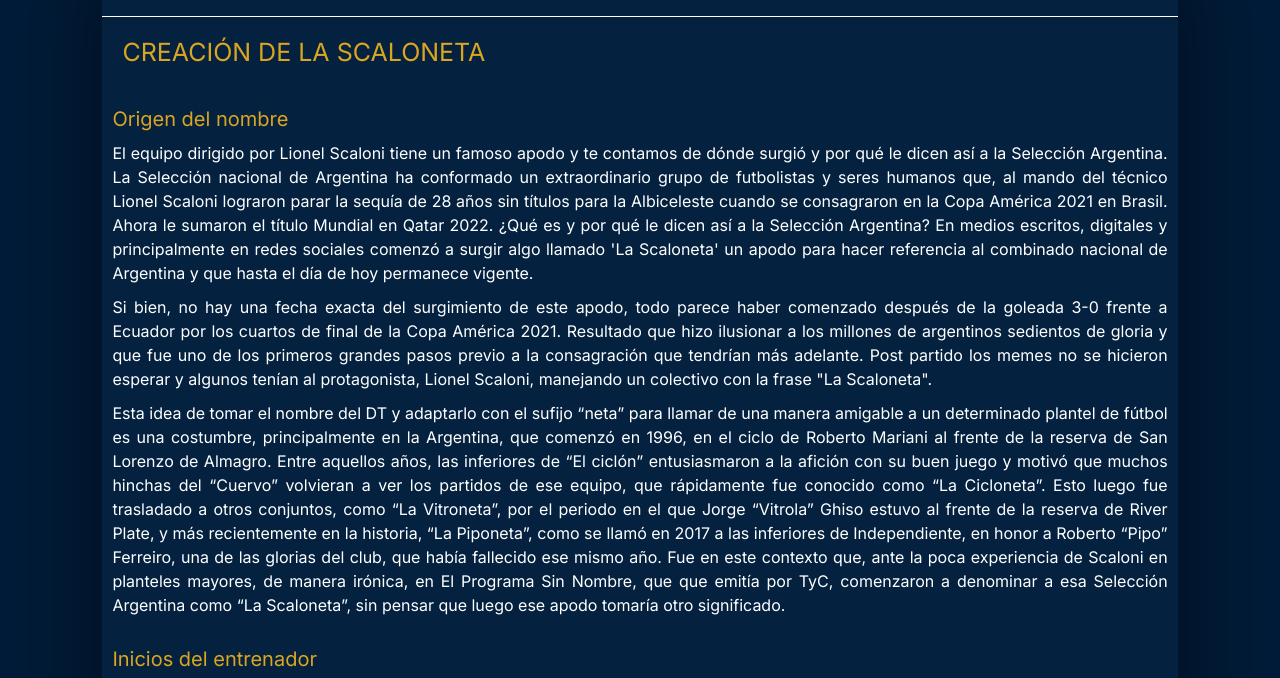
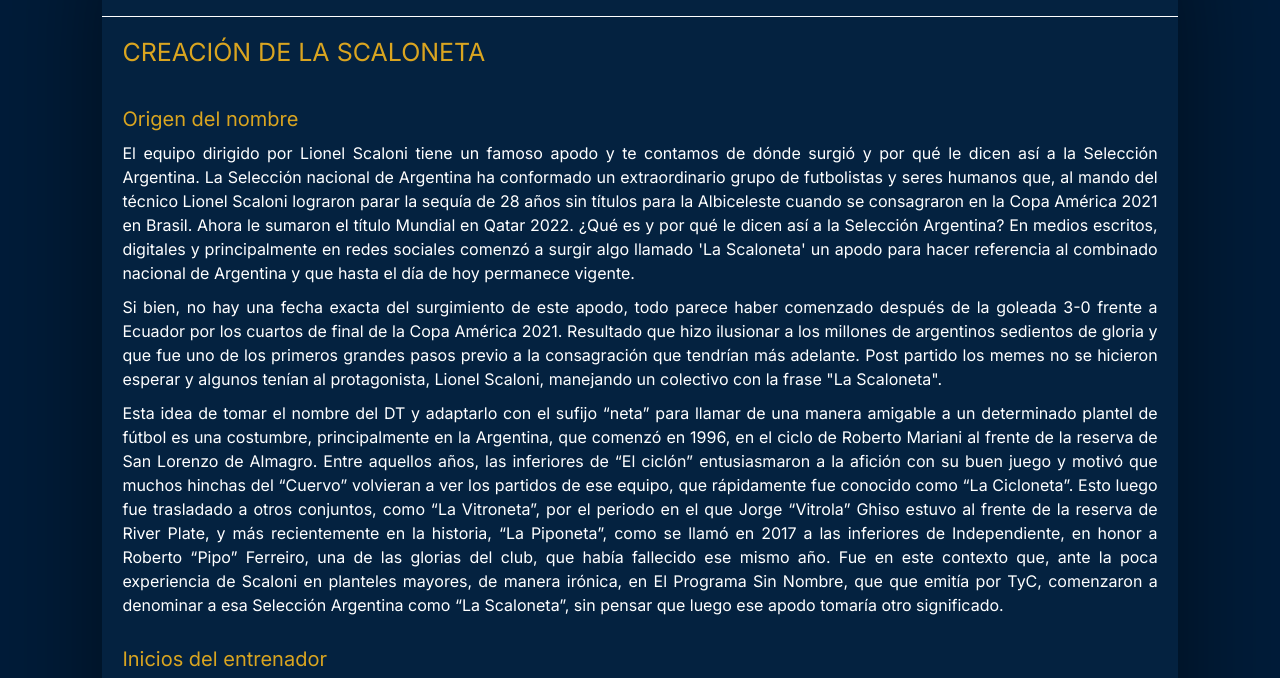
Before and after one commit to karimbridi/scaloneta-coder, a website: page pages/historia.html in a window 1280 px wide. Shown: the part 63-741 px from the top of the page. Drawn offline with nearby package versions, Linux system fonts and the light colour scheme.

Commit message:
last commit

```diff
--- a/pages/historia.html
+++ b/pages/historia.html
@@ -6,11 +6,17 @@
     <meta http-equiv="X-UA-Compatible" content="IE=edge">
     <meta name="viewport" content="width=device-width, initial-scale=1.0">
     <link rel="icon" type="image/x-icon" href="../img/favicon.ico">
+    <meta name="keywords" content="futbol, seleccion, argentina, scaloneta, historia, logros, integrantes, deporte, masculino, grupo, seleccionado, entrenador, jugador, balon, logro, copa, copa del mundo, copa finalissima, copa america">
+    <meta name="description" content="Encontrá aquí la historia sobre la creación del grupo de fútbol masculino popularmente conocido como La Scaloneta">
+    <meta property="og:type" content="Web site">
+    <meta property="og:title" content="Scaloneta - Historia">
+    <meta property="og:url" content="karimbridi.github.io/scaloneta-coder">
+    <meta property="og:img" content="https://karimbridi.github.io/scaloneta-coder/img/web-logo.png">
+    <meta property="og:description" content="Encontrá aquí la historia sobre la creación del grupo de fútbol masculino popularmente conocido como La Scaloneta">
     <link href="https://cdn.jsdelivr.net/npm/bootstrap@5.1.3/dist/css/bootstrap.min.css" rel="stylesheet"
         integrity="sha384-1BmE4kWBq78iYhFldvKuhfTAU6auU8tT94WrHftjDbrCEXSU1oBoqyl2QvZ6jIW3" crossorigin="anonymous">
     <link rel="stylesheet" href="https://cdn.jsdelivr.net/npm/bootstrap-icons@1.10.5/font/bootstrap-icons.css">
     <link rel="stylesheet" href="../css/estilos.css" />
-    <!--<link rel="stylesheet" href="../css/style.css" />-->
     <title>Scaloneta - Historia</title>
 </head>
 
--- a/scss/components/_main.scss
+++ b/scss/components/_main.scss
@@ -55,7 +55,7 @@ body {
             }
 
             .h3-historia {
-                padding: 20px 0 0 10px;
+                padding: 20px 0 0 20px;
                 color: $color-acento;
                 font-family: $web-font;
                 font-size: 20px;
@@ -64,7 +64,7 @@ body {
 
             P {
                 text-align: justify;
-                margin: 10px 10px 10px 10px;
+                margin: 10px 20px 10px 20px;
             }
         }
 
```
Also changed, not shown: index.html (+7 -1 lines), pages/integrantes.html (+7 -1 lines), pages/titulos.html (+7 -1 lines), css/estilos.css, 1 other file.
